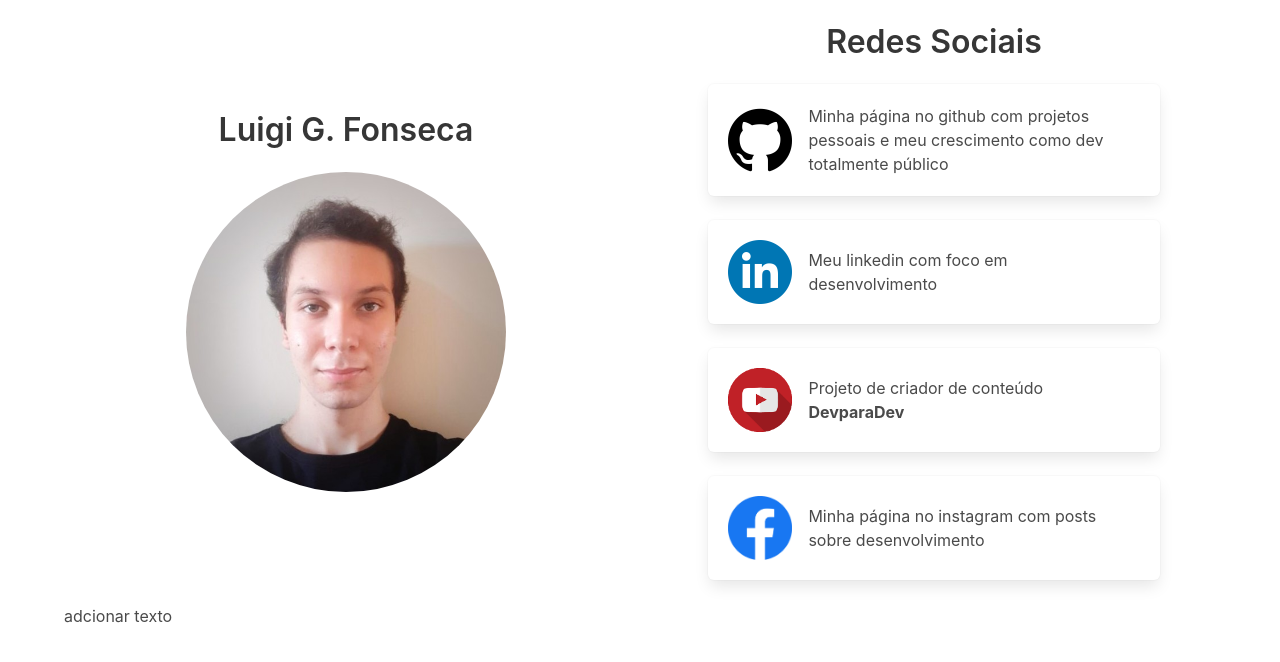
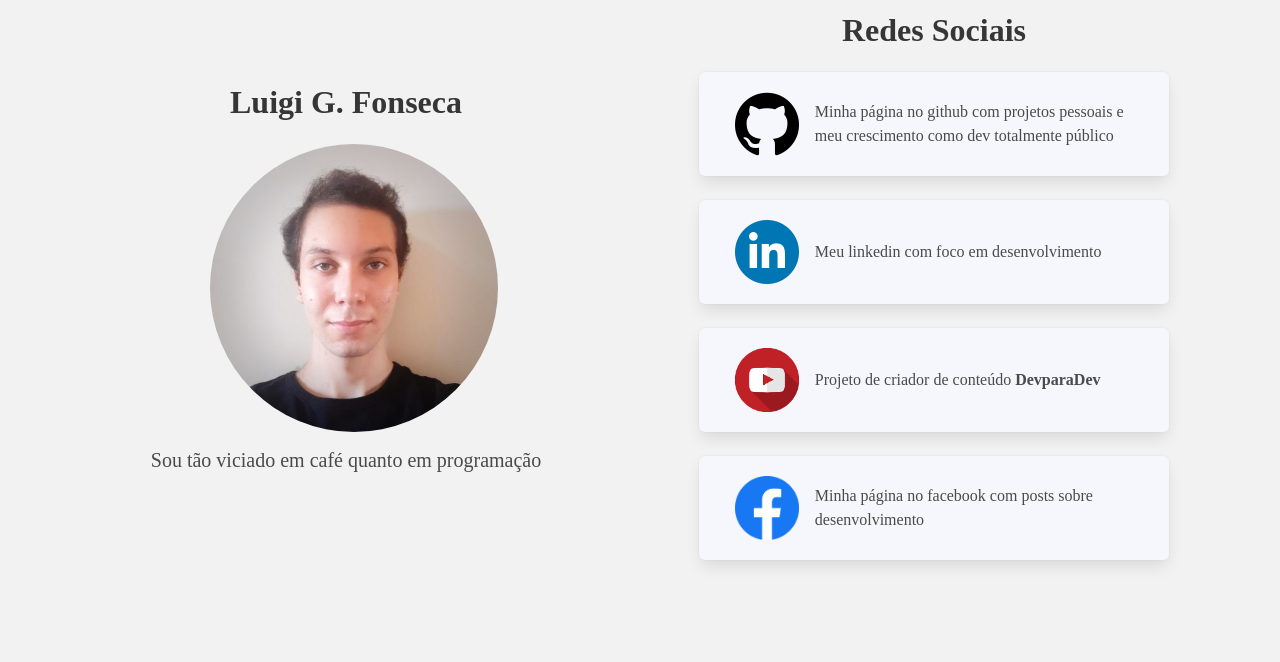
Before and after one commit to LuigiGf/Personal-Links, a website: page index.html in a window 1280 px wide. Drawn offline with nearby package versions, Linux system fonts and the light colour scheme.

Commit message:
Finalizando a estilizacao do site e tornando o codigo menos verboso

```diff
--- a/index.html
+++ b/index.html
@@ -10,35 +10,35 @@
 </head>
 <body>
     <div class="container mt-5">
-        <div class="columns is-flex is-flex-direction-row is-justify-content-center is-align-items-center ">
-            <div class="column is-half is-flex is-flex-wrap-wrap is-align-items-center is-justify-content-center is-flex-direction-column">
+        <div class="columns">
+            <div class="column first-column">
                 <p class="title nome">Luigi G. Fonseca</p>
                 <figure class="image">
                     <img src="images/perfil.jpg" class="is-rounded">
                 </figure>
+                <p class="text subtitle">Sou tão viciado em café quanto em programação</p>
             </div>
-            <div class="column is-half is-flex is-flex-direction-column is-align-items-center is-flex-wrap-wrap is-justify-content-center">
+            <div class="column second-column">
                 <p class="title">Redes Sociais</p>
-                <a href="https://github.com/LuigiGf" class="is-flex box is-align-items-center anchors">
+                <a href="https://github.com/LuigiGf" class="box" id="anchors">
                     <img src="images/logogithub.png" class="image is-64x64 mr-4">
                     <p>Minha página no github com projetos pessoais e meu crescimento como dev totalmente público</p>
                 </a>
-                <a href="https://www.linkedin.com/in/luigi-gottardello-fonseca-44651a205/" class="is-flex is-align-items-center box anchors" >
+                <a href="https://www.linkedin.com/in/luigi-gottardello-fonseca-44651a205/" class="box" id="anchors">
                     <img src="images/linkedlogo.png" class="image is-64x64 mr-4">
                     <p>Meu linkedin com foco em desenvolvimento</p>
                 </a>
-                <a href="https://www.youtube.com/channel/UCd5Ivcm28R1C3fCQKbOx2cg" class="is-flex is-align-items-center box anchors">
+                <a href="https://www.youtube.com/channel/UCd5Ivcm28R1C3fCQKbOx2cg" class="box" id="anchors">
                     <img src="images/youtubelogo.png" class="image is-64x64 mr-4">
                     <p>Projeto de criador de conteúdo <b>DevparaDev</b></p>
                 </a>
-                <a href="https://www.facebook.com/luigi.gottardello" class="is-flex is-align-items-center box anchors">
+                <a href="https://www.facebook.com/luigi.gottardello" class="box" id="anchors">
                     <img src="images/Facebook-logo.png" class="image is-64x64 mr-4">
-                    <p>Minha página no instagram com posts sobre desenvolvimento</p>
+                    <p>Minha página no facebook com posts sobre desenvolvimento</p>
                 </a>
             </div>
         </div>
         <p></p>
-        adcionar texto
 
     </div>
     <script src="app.js"></script>
--- a/style.css
+++ b/style.css
@@ -1,18 +1,61 @@
-.anchors {
+html {
+    background-color: #f2f2f2;
+}
+
+body {
+    margin: 1rem;
+    font-family: Fira Code;
+}
+
+#anchors {
     transition: color 0.25s, border-color 0.25s, box-shadow 0.25s, transform 0.25s;
     width: 80%;
+    display: flex;
+    flex-direction: row;
+    align-items: center;
+    background-color: #f6f7fc;
 }
 
-.anchors:first-of-type {
-    margin-top: 0;
-}
 
-.anchors:hover {
+#anchors:hover {
     box-shadow: 0 0.5em 0.9em -0.4em;
     transform: translateY(-0.25em);
     cursor: pointer;
 }
 
 .image {
-    width: 20rem;
+    width: 18rem;
+    margin-left: 1rem;
 }
+
+.first-column {
+    display: flex;
+    flex-wrap: wrap;
+    align-items: center;
+    justify-content: center;
+    flex-direction: column;
+}
+
+.second-column {
+    display: flex;
+    flex-direction: column;
+    align-items: center;
+    flex-wrap: wrap;
+    justify-content: center;
+}
+
+.column {
+    padding: 0;
+}
+
+.columns {
+    display: flex;
+    flex-direction: row;
+    justify-content: center;
+    align-items: center;
+    flex-wrap: wrap;
+}
+
+.text {
+    padding: 1rem;
+}
```
